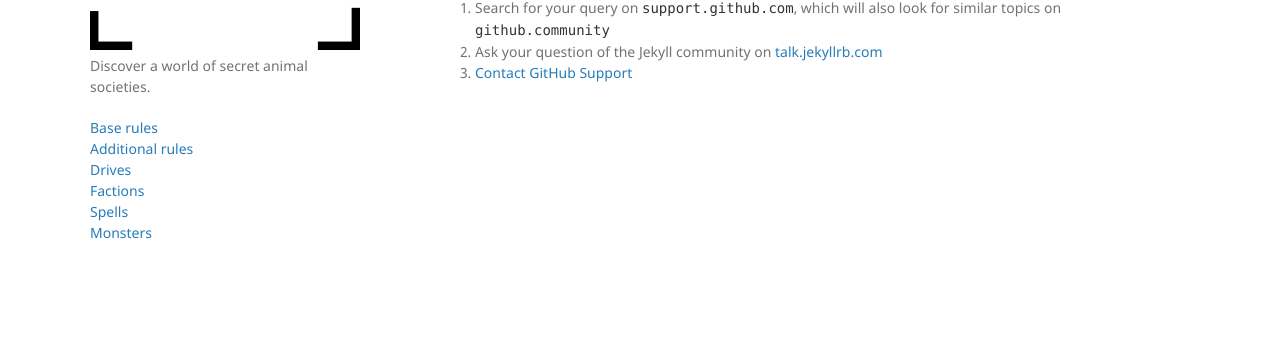
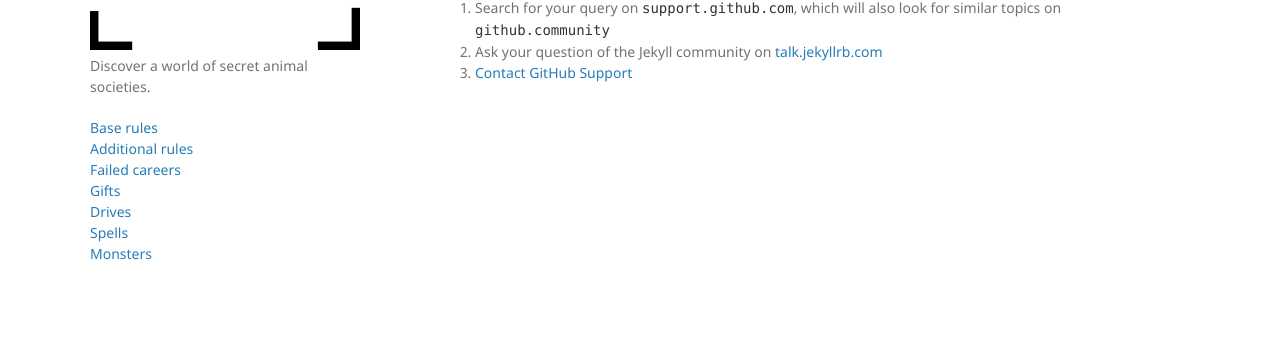
Before and after one commit to Bartapapa/legend, a Jekyll site: the page built from docs/docs/SUPPORT.md, in a window 1280 px wide. Shown: the part 202-556 px from the top of the page. Built offline with Jekyll 4.4.1, drawn with Linux system fonts in a browser that asks for light colours; our own code applies the rules of GitHub Pages for plain Markdown files.

Commit message:
Update default.html

```diff
--- a/docs/_layouts/default.html
+++ b/docs/_layouts/default.html
@@ -29,8 +29,9 @@
           <nav>
             <a href="{{ site.baseurl }}/base-rules/">Base rules</a> <br>
             <a href="{{ site.baseurl }}/additional-rules/">Additional rules</a> <br>
+            <a href="{{ site.baseurl }}/failed-careers/">Failed careers</a> <br>
+            <a href="{{ site.baseurl }}/gifts/">Gifts</a> <br>
             <a href="{{ site.baseurl }}/drives/">Drives</a> <br>
-            <a href="{{ site.baseurl }}/factions/">Factions</a> <br>
             <a href="{{ site.baseurl }}/spells">Spells</a> <br>
             <a href="{{ site.baseurl }}/monsters">Monsters</a> <br>
           </nav>
```
